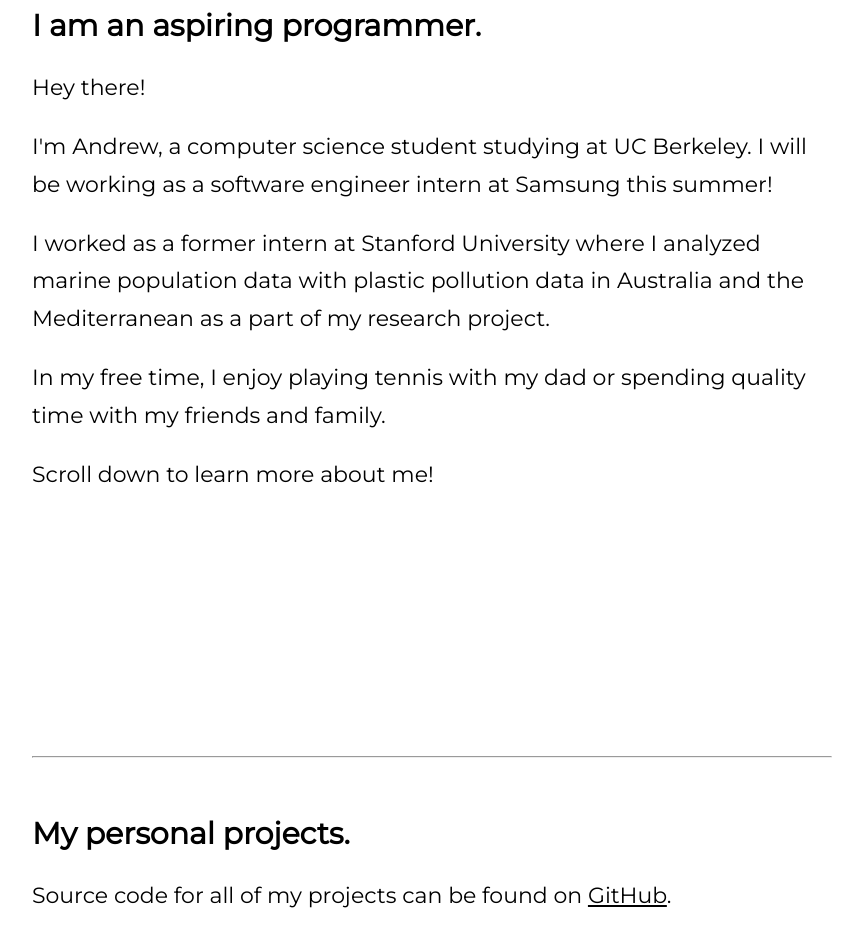
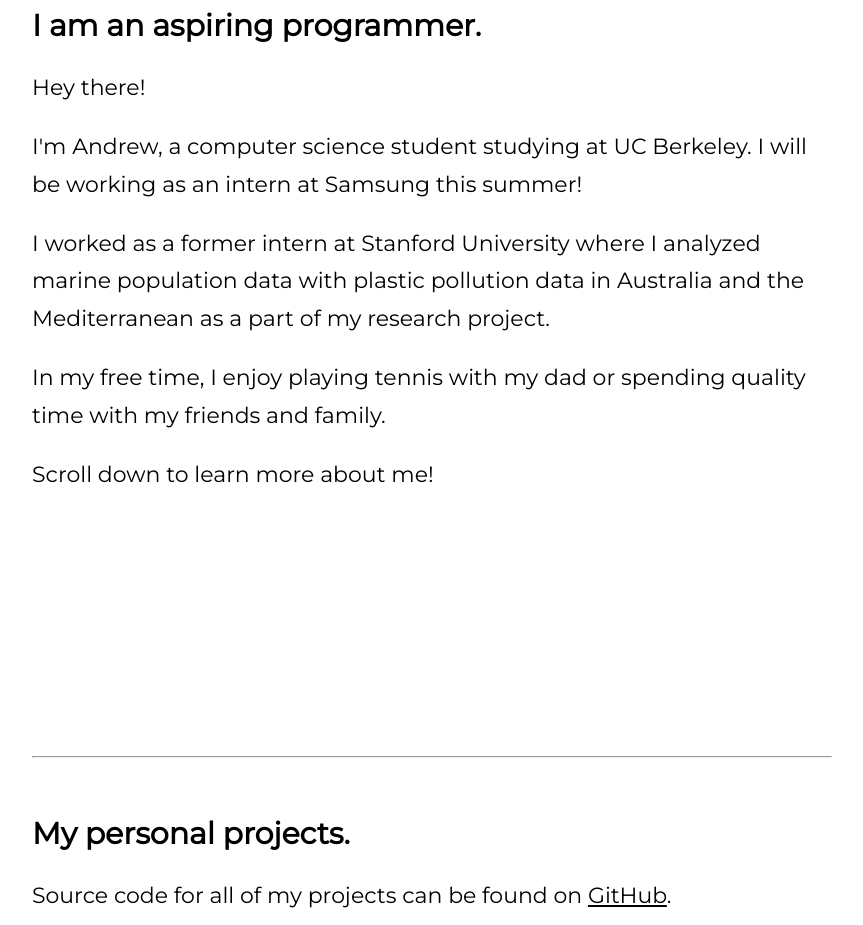
Before and after one commit to vo-andrew/andrewvo.github.io, a plain HTML site: page index.html in a window 1280 px wide. Shown: the part 860-1785 px from the top of the page, without its empty margins (208-1071 px from the left). Drawn offline with Linux system fonts and the light colour scheme.

Commit message:
Update index.html

```diff
--- a/index.html
+++ b/index.html
@@ -135,7 +135,7 @@
     </p>
     <p>
       I'm Andrew, a computer science student studying at UC Berkeley.
-      I will be working as a software engineer intern at Samsung this
+      I will be working as an intern at Samsung this
       summer!
     </p>
     <p>
```
